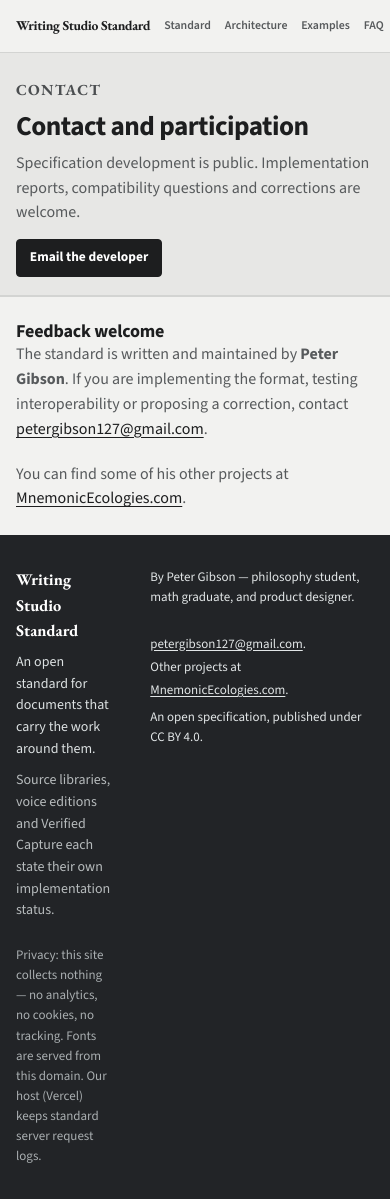
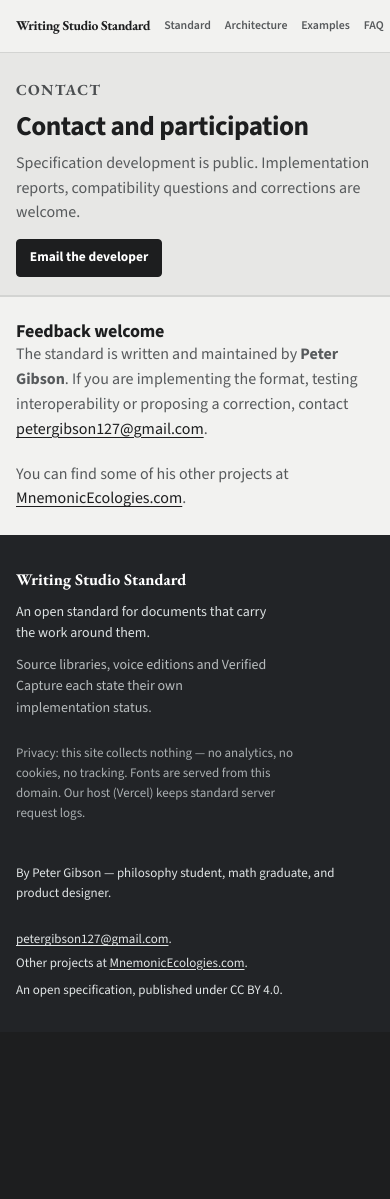
Before and after one commit to albatross310/writingstudiostandard, a React (Vite) app: page /contact in a window 390 px wide. After the commit the page ends 1032 px from the top, so only its background shows below. Built offline with nearby package versions, Linux system fonts and the light colour scheme.

Commit message:
Align page titles and footer columns (#26)
Co-authored-by: a <a@a2-16-20-2f-7a-b9.walkup.net.uq.edu.au>

```diff
--- a/src/components/Footer.css
+++ b/src/components/Footer.css
@@ -7,8 +7,8 @@
 
 .footer__inner {
   display: grid;
-  grid-template-columns: minmax(0, 1fr) max-content;
-  gap: 2.5rem;
+  grid-template-columns: repeat(2, minmax(0, 1fr));
+  gap: clamp(2.5rem, 7vw, 6rem);
   align-items: stretch;
 }
 
@@ -17,6 +17,7 @@
   display: flex;
   flex-direction: column;
   min-height: 170px;
+  min-width: 0;
 }
 
 .footer__identity {
@@ -55,23 +56,25 @@
   grid-column: 2;
   display: flex;
   flex-direction: column;
-  align-items: flex-end;
+  align-items: flex-start;
   min-height: 170px;
+  min-width: 0;
   font-size: 0.8125rem;
   color: #cfd5d6;
-  max-width: none;
-  text-align: right;
+  text-align: left;
 }
 
 .footer__credit,
 .footer__licence {
-  max-width: 36ch;
+  width: 100%;
+  max-width: none;
   color: #e2e6e7;
 }
 
 .footer__credit { line-height: 1.55; }
 
 .footer__contact {
+  width: 100%;
   margin-top: auto;
   line-height: 1.8;
   color: #e2e6e7;
@@ -80,7 +83,6 @@
 .footer__licence {
   margin-top: 0.35rem;
   line-height: 1.55;
-  max-width: none;
   white-space: nowrap;
 }
 
@@ -96,6 +98,7 @@
 
   .footer__brand,
   .footer__copy {
+    grid-column: 1;
     min-height: 0;
   }
 
--- a/src/pages/Architecture.jsx
+++ b/src/pages/Architecture.jsx
@@ -151,7 +151,7 @@
   })
   return (
     <main>
-      <div className="container">
+      <div className="container container--prose">
         <div className="page-hero">
           <p className="page-hero__kicker">The file</p>
           <h1 className="page-hero__title">Anatomy of a <code className="tag">.studio</code> file</h1>
--- a/src/pages/Examples.jsx
+++ b/src/pages/Examples.jsx
@@ -323,7 +323,7 @@
   })
   return (
     <main>
-      <div className="container">
+      <div className="container container--prose">
         <div className="page-hero">
           <p className="page-hero__kicker">Worked examples</p>
           <h1 className="page-hero__title">Three <code className="tag">.studio</code> files, annotated</h1>
--- a/src/pages/Standard.jsx
+++ b/src/pages/Standard.jsx
@@ -13,7 +13,7 @@
   useMeta({ title: 'The Standard', description: 'The Writing Studio Standard defines portable Studio Documents, source-aware writing, contextual modules and optional provenance.', path: '/standard' })
   return (
     <main>
-      <div className="container"><div className="page-hero"><p className="page-hero__kicker">Specification</p><h1 className="page-hero__title">The Writing Studio Standard</h1><p className="page-hero__lead">A practical definition of a document that can preserve its writing, sources, working context and optional proof without being trapped inside a single product.</p><div className="btn-group"><DownloadSpecButton /></div></div></div>
+      <div className="container container--prose"><div className="page-hero"><p className="page-hero__kicker">Specification</p><h1 className="page-hero__title">The Writing Studio Standard</h1><p className="page-hero__lead">A practical definition of a document that can preserve its writing, sources, working context and optional proof without being trapped inside a single product.</p><div className="btn-group"><DownloadSpecButton /></div></div></div>
 
       <section><div className="container container--narrow"><p className="section-label">Scope</p><h2>What the standard is for</h2><hr className="divider" /><p>A text editor keeps words. A word processor adds presentation. A Writing Studio can keep the surrounding work as well: evidence, reading state, correspondence, media, revisions and a deliberately bounded provenance record.</p><p>The standard defines the portable document contract, its vocabulary and its honesty rules. It does not prescribe one interface, one storage provider, one voice model, or one business model. A conforming implementation makes its supported capabilities visible rather than pretending all Studio Documents contain the same things.</p></div></section>
 
```
